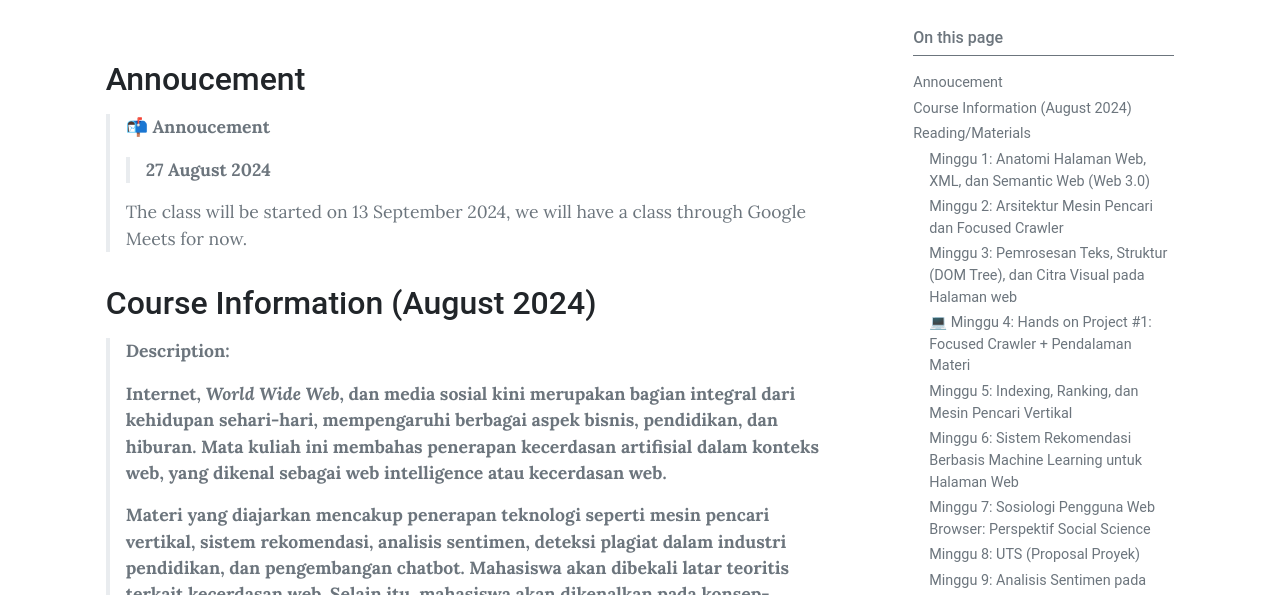
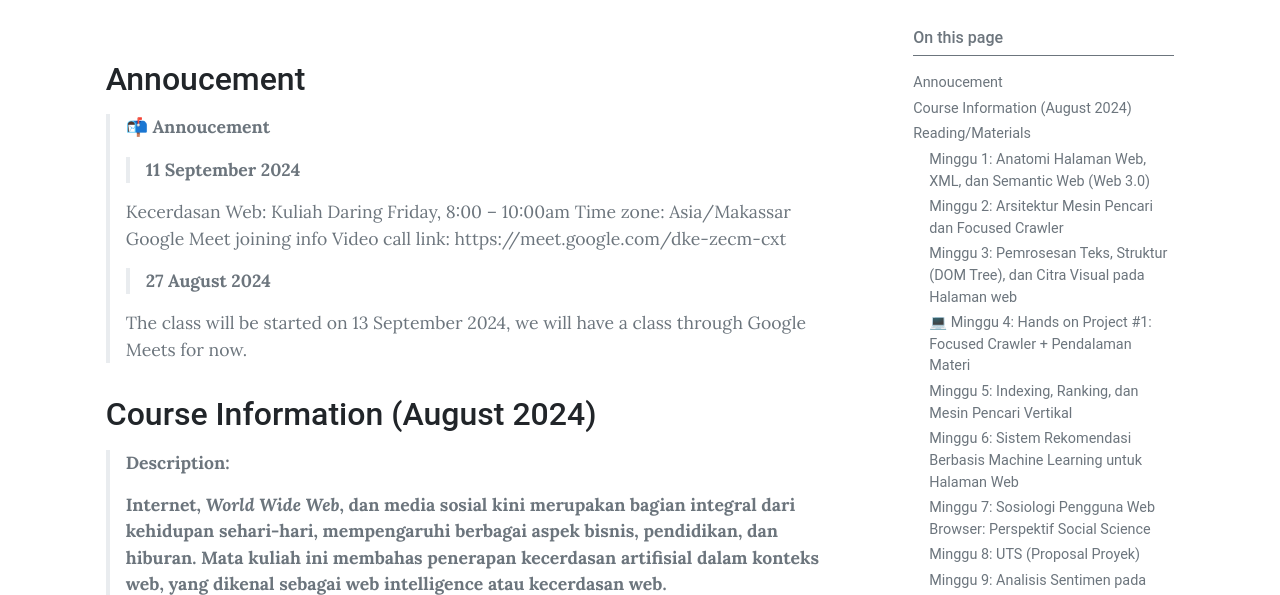
Before and after one commit to gusti-alfarisy/gusti-alfarisy.github.io, a Jekyll site: the page built from pages/mk/web.md, in a window 1280 px wide and 900 px high, cut to the strip 305-900 px from the top of the window. Built offline with Jekyll 4.4.1, drawn with Linux system fonts in a browser that asks for light colours.

Commit message:
update annoucement, gmeet link

```diff
--- a/pages/mk/web.md
+++ b/pages/mk/web.md
@@ -11,6 +11,14 @@ toc: true
 ## Annoucement
 
 > 📬 **Annoucement**
+>> **11 September 2024**
+>
+> Kecerdasan Web: Kuliah Daring
+> Friday, 8:00 – 10:00am
+> Time zone: Asia/Makassar
+> Google Meet joining info
+> Video call link: https://meet.google.com/dke-zecm-cxt
+>
 >> **27 August 2024**
 >
 > The class will be started on 13 September 2024, we will have a class through Google Meets for now.
```
